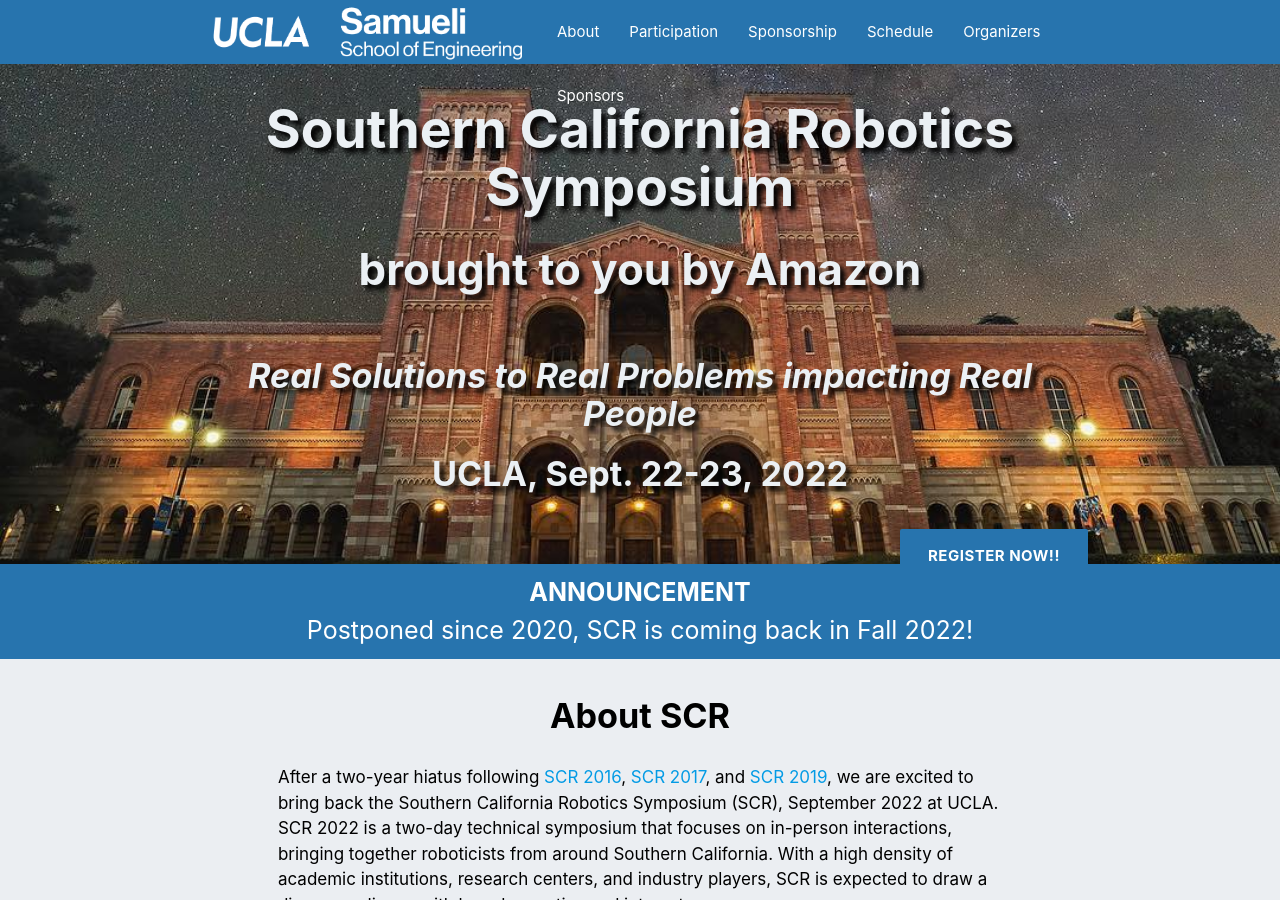
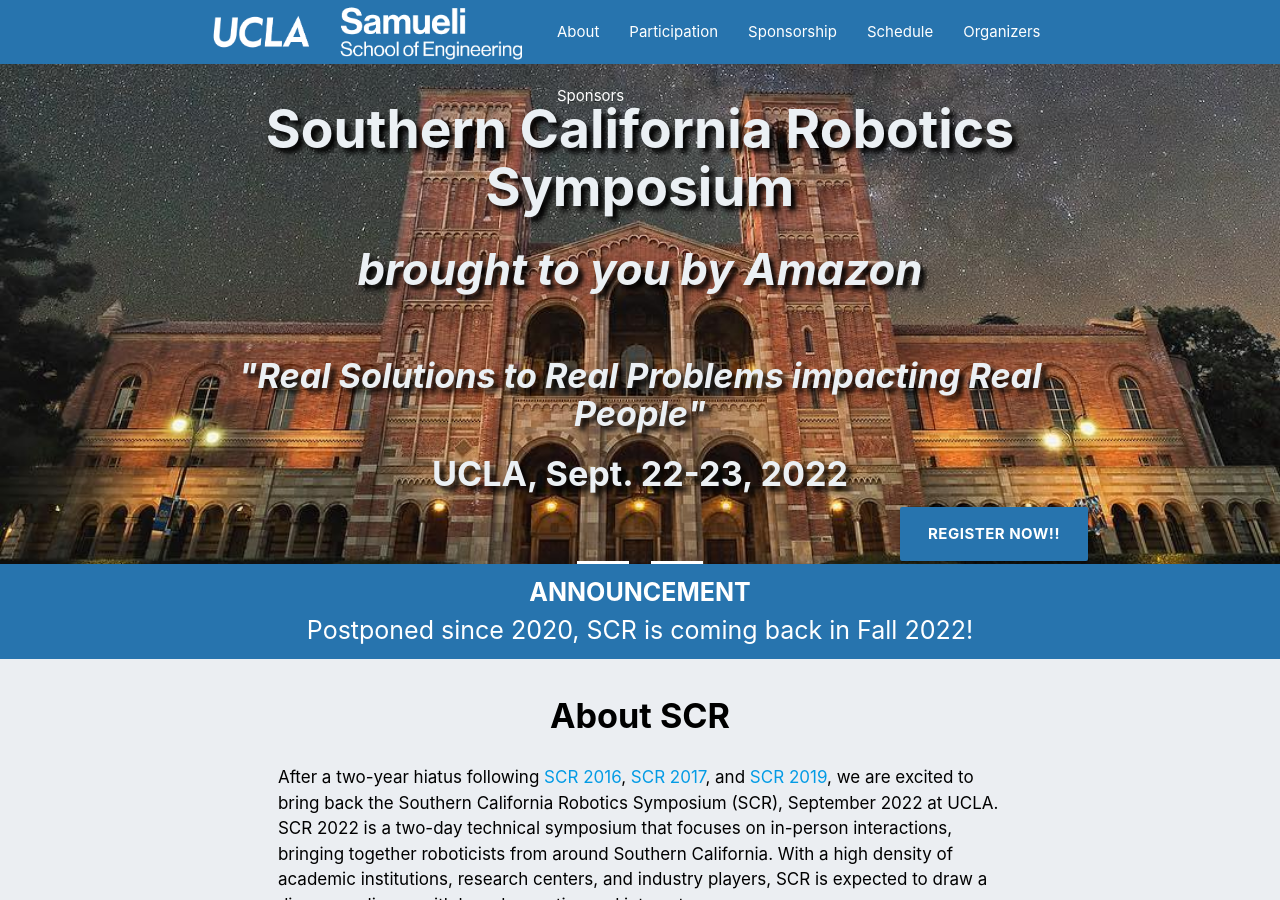
Before and after one commit to scr2022/scr2022.github.io, a Jekyll site: the page built from index.html, in a window 1280 px wide and 900 px high. Built offline with Jekyll 4.4.1, drawn with Linux system fonts in a browser that asks for light colours.

Commit message:
another try at banner

```diff
--- a/_includes/banner.html
+++ b/_includes/banner.html
@@ -2,18 +2,17 @@
       <div id="banner" class="banner">
         <div class="container" style="text-align:right">
           <h2 class="center-align banner-heading">Southern California Robotics Symposium</h2>
-          <h3 class="center-align banner-subheading">brought to you by Amazon</h3>
+          <h3 class="center-align banner-subheading"><i>brought to you by Amazon</i></h3>
           <br/>
-          <h4 class="center-align banner-subheading"><i>Real Solutions to Real Problems impacting Real People</i></h4>
+          <h4 class="center-align banner-subheading"><i>"Real Solutions to Real Problems impacting Real People"</i></h4>
           <h4 class="center-align banner-subheading">UCLA, Sept. 22-23, 2022</h4>
-          <br />
           <a href="{{site.registration-page}}" class="btn-large" style="font-weight:bold; background-color: {{site.color.primary-dark}}">Register Now!!</a>
           <br />
           <div class="row">
-            <div class="col l2 m4 s6 offset-l4 offset-m2">
+            <div class="col l1 m2 s4 offset-l5 offset-m4 offset-s2">
               <a href="https://aws.amazon.com/opensource/"><img class="responsive-img" src="img/sponsors/aws_logo_wbg.png"></a>
             </div>
-            <div class="col l2 m4 s6">
+            <div class="col l1 m2 s4">
               <a href="https://ftx.com/"><img class="responsive-img" src="img/sponsors/ftx_logo_wbg.png"></a>
             </div>
           </div>
```
